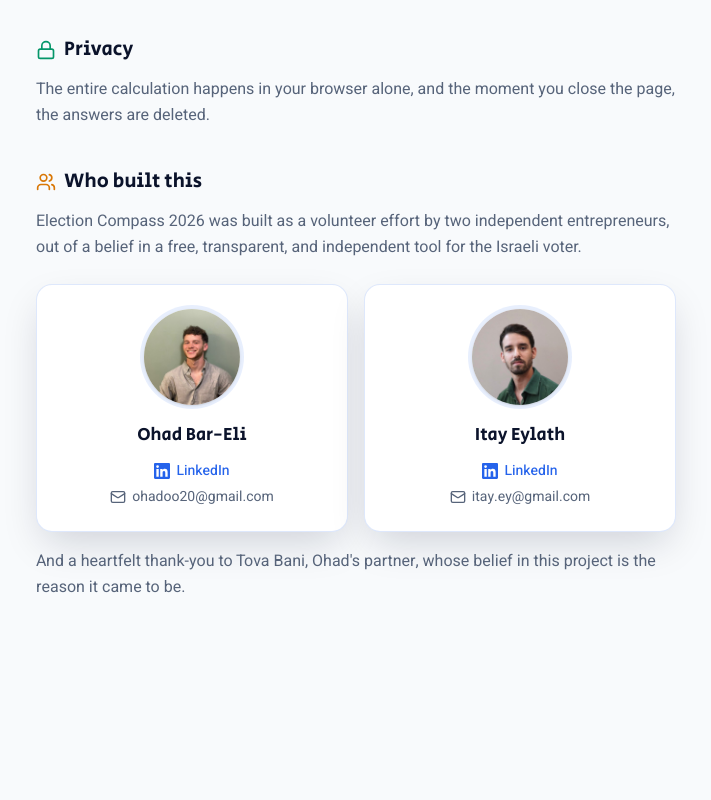
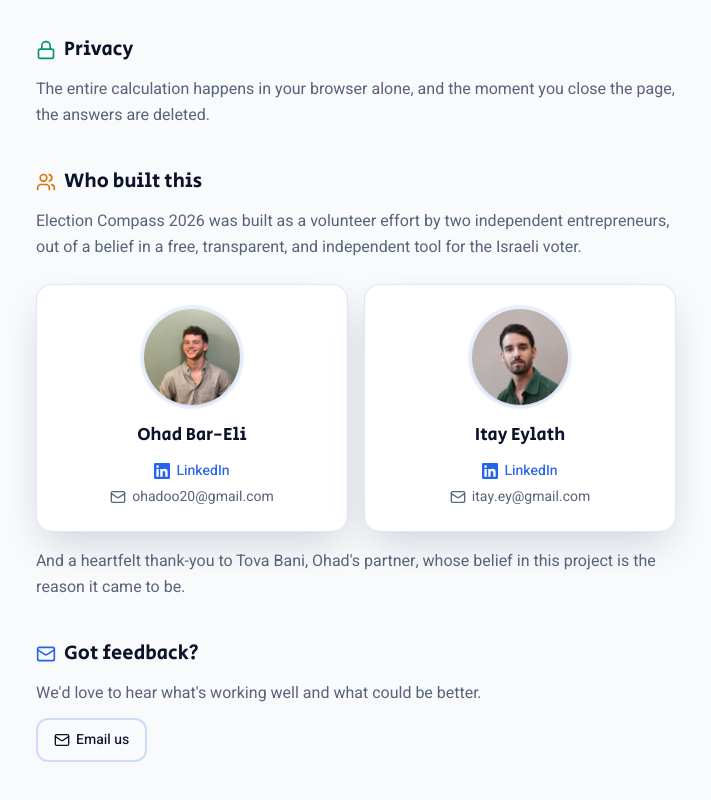
Before and after one commit to FishElections/election-compass-2026, a Next.js app: page /en/about in a window 1280 px wide. Shown: the part 1006-1806 px from the top of the page, without its empty margins (284-995 px from the left). Before the commit the page ends 1670 px from the top, so only its background shows below. Built offline with nearby package versions, Linux system fonts and the light colour scheme.

Commit message:
Add a feedback/contact section to the About page
Lets visitors email the team directly via a mailto link, so
questions or corrections have somewhere to go besides the two
builders' personal addresses already listed lower on the page.

```diff
--- a/src/app/[lang]/about/page.tsx
+++ b/src/app/[lang]/about/page.tsx
@@ -4,6 +4,7 @@ import { isLocale } from "@/i18n/config";
 import { getDictionary } from "@/i18n/dictionaries";
 import { alternatesFor } from "@/i18n/metadata";
 import { LinkedinLink } from "@/components/about/LinkedinLink";
+import { FEEDBACK_EMAIL } from "@/lib/constants";
 
 // Names come from dict.about.builders.names (same order) since a person's
 // name is translated/transliterated text, not locale-invariant like the
@@ -130,6 +131,19 @@ export default async function AboutPage({
           ))}
         </div>
         <p className="mt-4 leading-relaxed text-gray-dark">{t.builders.thanks}</p>
+
+        <h2 className="font-display mt-10 mb-3 flex items-center gap-2 text-xl font-normal text-navy">
+          <Mail className="h-5 w-5 text-sapphire" />
+          {t.feedback.heading}
+        </h2>
+        <p className="leading-relaxed text-gray-dark">{t.feedback.body}</p>
+        <a
+          href={`mailto:${FEEDBACK_EMAIL}`}
+          className="mt-3 inline-flex items-center gap-1.5 rounded-xl border-2 border-sapphire/20 px-4 py-2.5 text-sm font-medium text-navy transition-colors hover:border-sapphire hover:bg-sapphire/5"
+        >
+          <Mail className="h-4 w-4" />
+          {t.feedback.cta}
+        </a>
       </div>
     </main>
   );
--- a/src/dictionaries/ar.json
+++ b/src/dictionaries/ar.json
@@ -478,6 +478,11 @@
         "Ohad Bar-Eli",
         "Itay Eylath"
       ]
+    },
+    "feedback": {
+      "heading": "هل لديك ملاحظات؟",
+      "body": "يسعدنا أن نسمع ما نجح وما يمكن تحسينه.",
+      "cta": "راسلنا"
     }
   },
   "news": {
--- a/src/dictionaries/en.json
+++ b/src/dictionaries/en.json
@@ -478,6 +478,11 @@
         "Ohad Bar-Eli",
         "Itay Eylath"
       ]
+    },
+    "feedback": {
+      "heading": "Got feedback?",
+      "body": "We'd love to hear what's working well and what could be better.",
+      "cta": "Email us"
     }
   },
   "news": {
--- a/src/dictionaries/he.json
+++ b/src/dictionaries/he.json
@@ -478,6 +478,11 @@
         "אוהד בר אלי",
         "איתי אילת"
       ]
+    },
+    "feedback": {
+      "heading": "יש לכם משוב?",
+      "body": "נשמח לשמוע מה עבד טוב ומה פחות — כל הערה מתקבלת בברכה.",
+      "cta": "כתבו לנו"
     }
   },
   "news": {
--- /dev/null
+++ b/src/lib/constants.ts
@@ -0,0 +1 @@
+export const FEEDBACK_EMAIL = "electionsfish@gmail.com";
```
